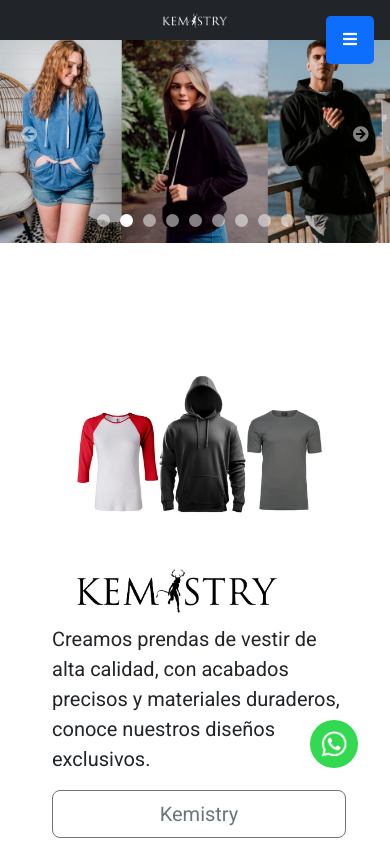
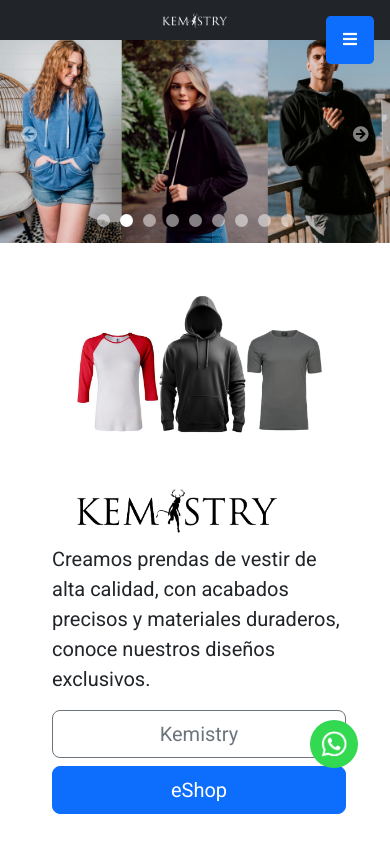
Before and after one commit to CrisAguirre/kemistry, an Angular app: page / in a window 390 px wide. Shown: the top 844 px of the page. Built offline with nearby package versions, Linux system fonts and the light colour scheme.

Commit message:
ajuste padding hoodies, textos y slide

```diff
--- a/src/app/components/landing/landing.component.css
+++ b/src/app/components/landing/landing.component.css
@@ -13,7 +13,7 @@ iframe{
     text-wrap: balance!important;
 }
 .hero{
-    margin-top: 85px !important;
+    margin-top: 200px !important;
 }
 .nav-link:hover{
     text-decoration: underline solid #636363;
@@ -149,7 +149,7 @@ nav.principal a:hover {
         display: initial;
     }
     .hero{
-        margin-top: 130px !important;
+        margin-top: 50px !important;
     }
     .hero-2{
         padding-top: 50px;
--- a/src/app/hoodies/hoodies.component.css
+++ b/src/app/hoodies/hoodies.component.css
@@ -149,7 +149,7 @@ nav.principal a:hover {
         display: initial;
     }
     .hero{
-        margin-top: 130px !important;
+        margin-top: 50px !important;
     }
     .hero-2{
         padding-top: 50px;
```
